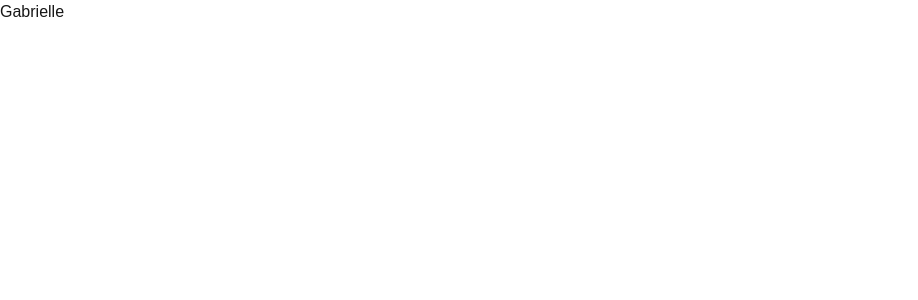
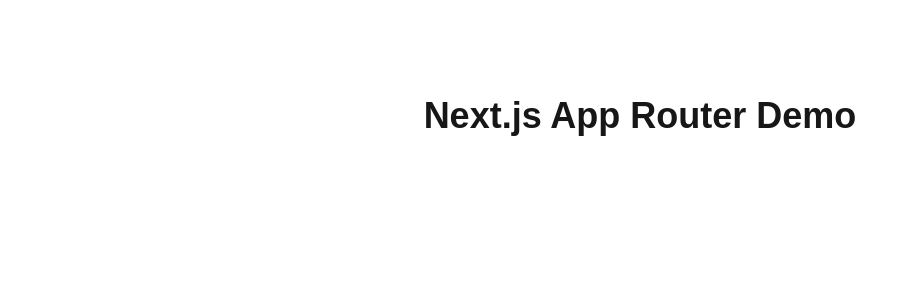
Before and after one commit to revou-fsse-feb25/demo-next-js, a Next.js app: page / in a window 1280 px wide. Shown: the top 300 px of the page, without its empty margins (0-918 px from the left). Built offline with nearby package versions, Linux system fonts and the light colour scheme.

Commit message:
feat: adding starter code

```diff
--- a/src/app/layout.js
+++ b/src/app/layout.js
@@ -19,11 +19,10 @@
 export default function RootLayout({ children }) {
   return (
     <html lang="en">
-      <body
-        className={`${geistSans.variable} ${geistMono.variable} antialiased`}
-      >
+      <body>
+        {/* TODO: Add StrictMode wrapper here */}
         {children}
       </body>
     </html>
-  );
+  )
 }
--- a/src/app/page.js
+++ b/src/app/page.js
@@ -1,13 +1,23 @@
-"use client";
+export default function Home() {
+  // TODO: Add state for counter
 
-// pages/index.js
-import Head from 'next/head';
-import Link from 'next/link';
+  return (
+    <main className="flex min-h-screen flex-col items-center justify-between p-24">
+      <h1 className="text-4xl font-bold">Next.js App Router Demo</h1>
 
-export default function Home() {
-  return (
-    <div>
-      <h1>Gabrielle</h1>
-    </div>
-  );
+      {/* TODO: Demo React Fragments */}
+
+      {/* TODO: Display counter state */}
+
+      {/* TODO: Add button to update state */}
+
+      {/* TODO: Use a reusable component with props */}
+    </main>
+  )
 }
+
+// File: src/components/Counter.js
+// TODO: Create a reusable Counter component
+
+// File: src/components/Card.js
+// TODO: Create a reusable Card component
```
